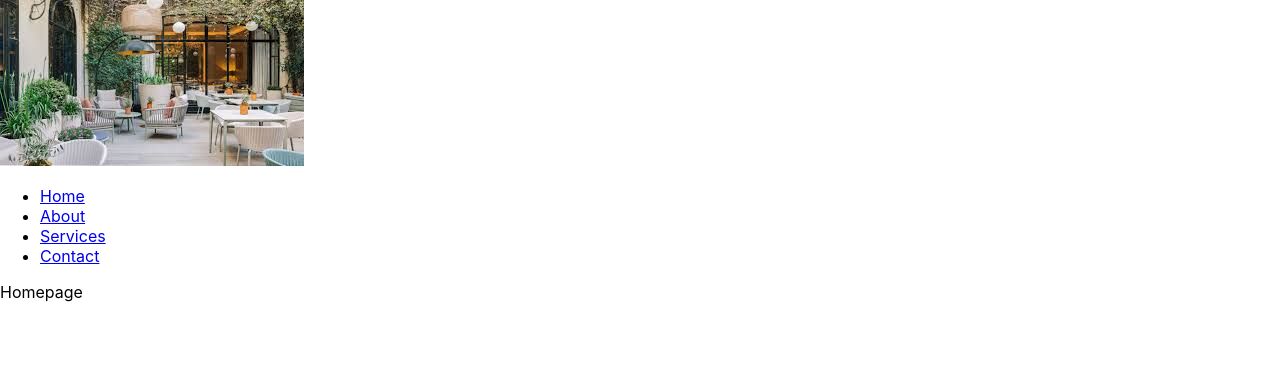
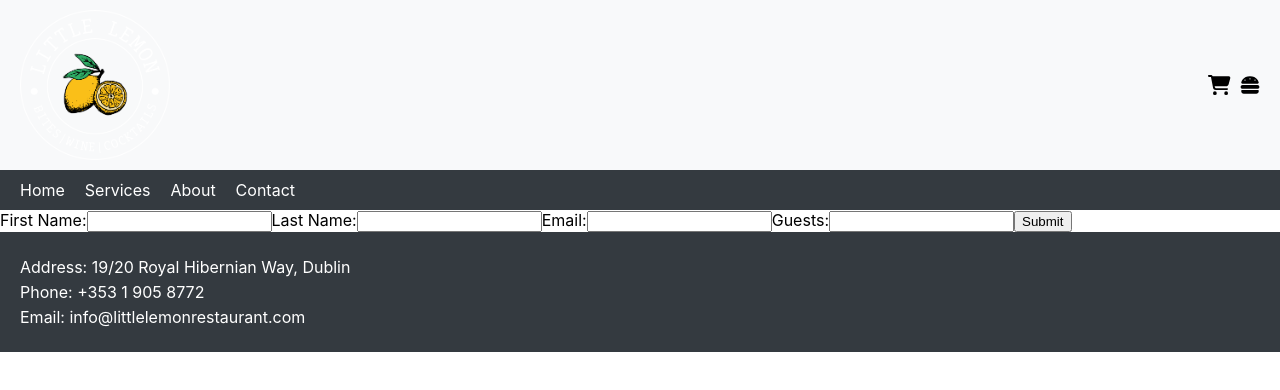
Before and after one commit to ellaiv/little-lemon, a React (Create React App) app: page / in a window 1280 px wide. Shown: the top 390 px of the page. Built offline with nearby package versions, Linux system fonts and the light colour scheme.

Commit message:
Improve the formular

```diff
--- a/package.json
+++ b/package.json
@@ -3,6 +3,9 @@
   "version": "0.1.0",
   "private": true,
   "dependencies": {
+    "@fortawesome/fontawesome-svg-core": "^6.5.2",
+    "@fortawesome/free-solid-svg-icons": "^6.5.2",
+    "@fortawesome/react-fontawesome": "^0.2.2",
     "@testing-library/jest-dom": "^5.17.0",
     "@testing-library/react": "^13.4.0",
     "@testing-library/user-event": "^13.5.0",
--- a/src/App.js
+++ b/src/App.js
@@ -3,14 +3,15 @@ import React from "react";
 import Header from "./components/header/Header";
 import Nav from "./components/navbar/Nav";
 import Footer from "./components/footer/Footer";
+import MainContent from "./components/main/MainContent";
 
 function App() {
   return (
     <>
       <Header />
       <Nav />
+      <MainContent />
       <Footer />
-      Homepage
     </>
   );
 }
--- a/src/components/footer/Footer.css
+++ b/src/components/footer/Footer.css
@@ -0,0 +1,9 @@
+.footer {
+  background-color: #343a40;
+  color: white;
+  padding: 20px;
+}
+
+.contact-info p {
+  margin: 5px 0;
+}
--- a/src/components/footer/Footer.js
+++ b/src/components/footer/Footer.js
@@ -3,7 +3,15 @@ import React from "react";
 import "./Footer.css";
 
 const Footer = () => {
-  return <footer>{/* Content for footer */}</footer>;
+  return (
+    <footer className="footer">
+      <div className="contact-info">
+        <p>Address: 19/20 Royal Hibernian Way, Dublin</p>
+        <p>Phone: +353 1 905 8772</p>
+        <p>Email: info@littlelemonrestaurant.com</p>
+      </div>
+    </footer>
+  );
 };
 
 export default Footer;
--- a/src/components/header/Header.css
+++ b/src/components/header/Header.css
@@ -0,0 +1,22 @@
+.header {
+  display: flex;
+  justify-content: space-between;
+  align-items: center;
+  padding: 10px 20px;
+  background-color: #f8f9fa;
+}
+
+.logo {
+  width: 150px;
+  height: auto;
+}
+
+.icons {
+  display: flex;
+  gap: 10px;
+}
+
+.icon {
+  font-size: 20px;
+  cursor: pointer;
+}
--- a/src/components/header/Header.js
+++ b/src/components/header/Header.js
@@ -1,15 +1,18 @@
 import React from "react";
 import { FontAwesomeIcon } from "@fortawesome/react-fontawesome";
-import logo from "../../assets/images.jpg";
+import { faShoppingCart, faHamburger } from "@fortawesome/free-solid-svg-icons";
+import logo from "../../assets/Little-Lemon-Logo-circle-white.png";
 
 import "./Header.css";
 
 const Header = () => {
   return (
-    <header>
-      <img src={logo} alt="Little Lemon Logo" />
-      <FontAwesomeIcon icon={"shopping-cart"} />
-      <FontAwesomeIcon icon={"hamburger"} />
+    <header className="header">
+      <img src={logo} alt="Little Lemon Logo" className="logo" />
+      <div className="icons">
+        <FontAwesomeIcon icon={faShoppingCart} className="icon" />
+        <FontAwesomeIcon icon={faHamburger} className="icon" />
+      </div>
     </header>
   );
 };
--- /dev/null
+++ b/src/components/main/MainContent.css
@@ -0,0 +1,3 @@
+.main-content {
+  padding: 20px;
+}
--- /dev/null
+++ b/src/components/main/MainContent.js
@@ -0,0 +1,76 @@
+import React, { useState } from "react";
+
+const MainContent = ({ handleSubmit }) => {
+  const [firstName, setFirstName] = useState("");
+  const [lastName, setLastName] = useState("");
+  const [email, setEmail] = useState("");
+  const [guests, setGuests] = useState("");
+  const handleFirstNameChange = (e) => {
+    setFirstName(e.target.value);
+  };
+
+  const handleLastNameChange = (e) => {
+    setLastName(e.target.value);
+  };
+
+  const handleEmailChange = (e) => {
+    setEmail(e.target.value);
+  };
+
+  const handleGuestsChange = (e) => {
+    setGuests(e.target.value);
+  };
+
+  const submitForm = (e) => {
+    e.preventDefault();
+    handleSubmit({ firstName, lastName, email, guests });
+    setFirstName("");
+    setLastName("");
+    setEmail("");
+    setGuests("");
+  };
+
+  return (
+    <form onSubmit={submitForm}>
+      <label>
+        First Name:
+        <input
+          type="text"
+          value={firstName}
+          onChange={handleFirstNameChange}
+          required
+        />
+      </label>
+      <label>
+        Last Name:
+        <input
+          type="text"
+          value={lastName}
+          onChange={handleLastNameChange}
+          required
+        />
+      </label>
+      <label>
+        Email:
+        <input
+          type="text"
+          value={email}
+          onChange={handleEmailChange}
+          required
+        />
+      </label>
+      <label>
+        Guests:
+        <input
+          type="text"
+          value={guests}
+          onChange={handleGuestsChange}
+          required
+        />
+      </label>
+      <button type="submit">Submit</button>
+    </form>
+  );
+};
+
+export default MainContent;
--- a/src/components/navbar/Nav.css
+++ b/src/components/navbar/Nav.css
@@ -0,0 +1,24 @@
+.nav {
+  background-color: #343a40;
+  padding: 10px 20px;
+}
+
+ul {
+  list-style: none;
+  padding: 0;
+  margin: 0;
+}
+
+li {
+  display: inline;
+  margin-right: 20px;
+}
+
+a {
+  text-decoration: none;
+  color: white;
+}
+
+a:hover {
+  color: lightgray;
+}
--- a/src/components/navbar/Nav.js
+++ b/src/components/navbar/Nav.js
@@ -4,19 +4,19 @@ import "./Nav.css";
 
 const Nav = () => {
   return (
-    <nav>
+    <nav className="nav">
       <ul>
         <li>
-          <a href="/">Home</a>
+          <a href="#">Home</a>
         </li>
         <li>
-          <a href="/about">About</a>
+          <a href="#">Services</a>
         </li>
         <li>
-          <a href="/services">Services</a>
+          <a href="#">About</a>
         </li>
         <li>
-          <a href="/contact">Contact</a>
+          <a href="#">Contact</a>
         </li>
       </ul>
     </nav>
```
Also changed, not shown: src/assets/Little-Lemon-Logo-circle-white.png (added), 1 other file (tests, documents, lock files or other folders).
